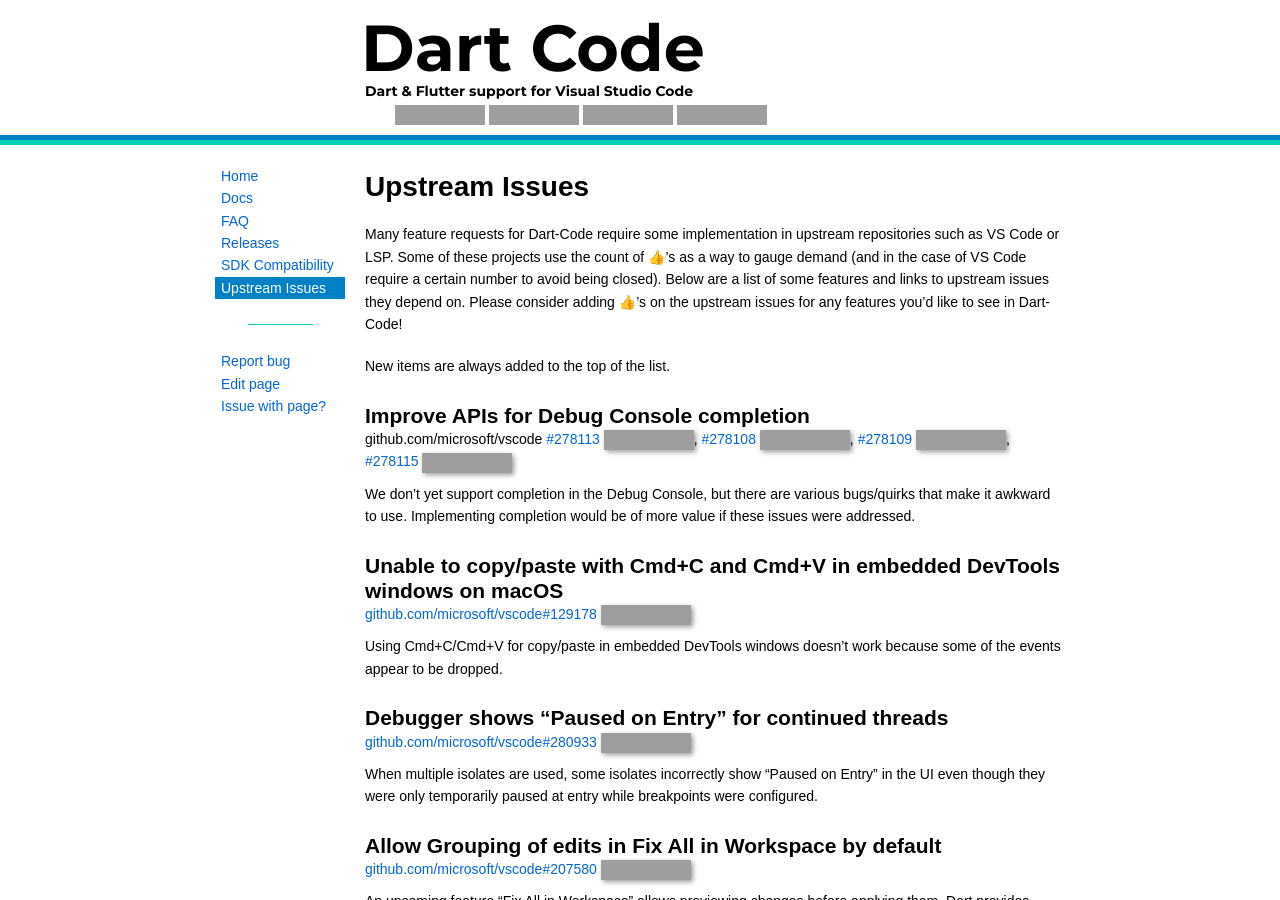
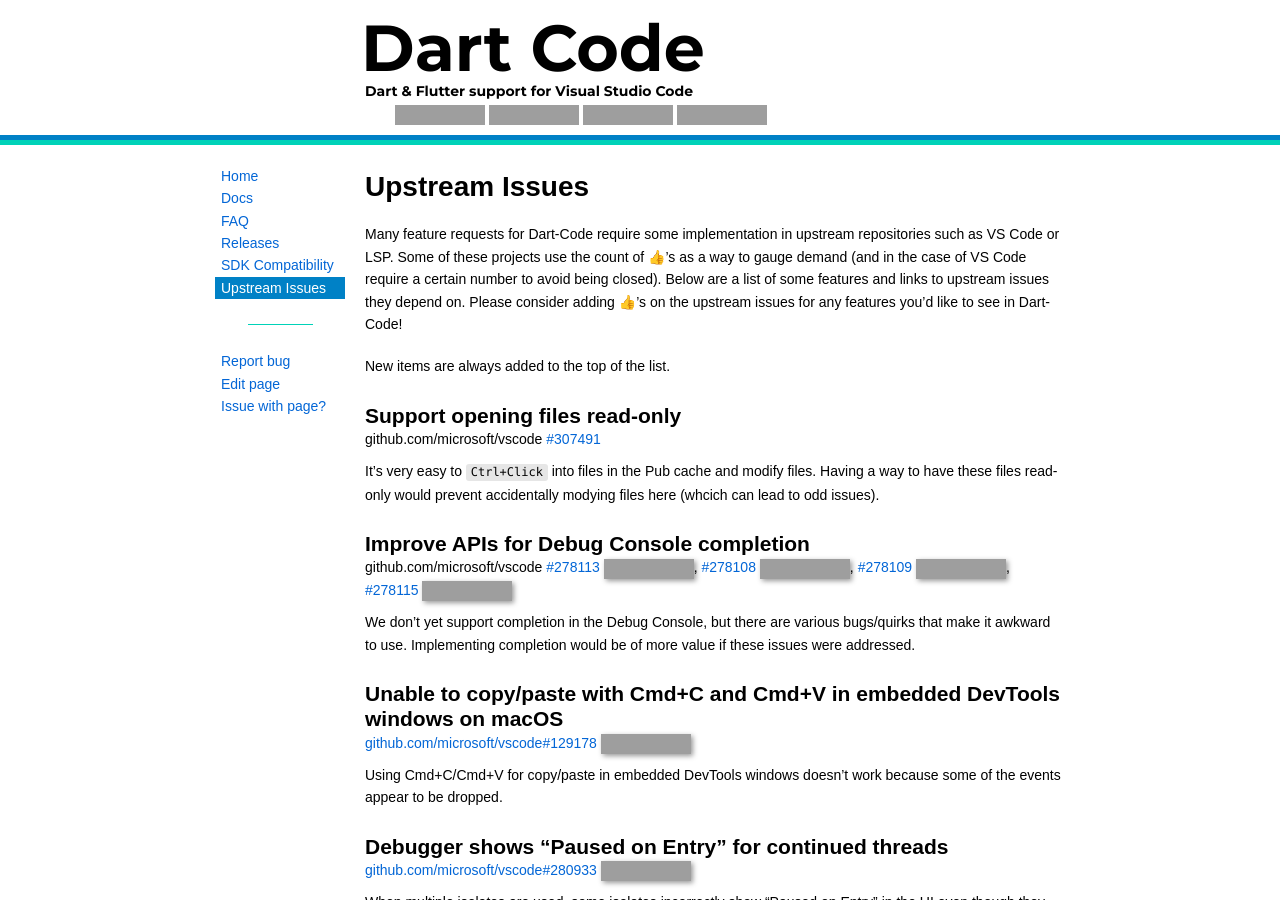
Before and after one commit to Dart-Code/Website, a Jekyll site: the page built from upstream-issues.md, in a window 1280 px wide and 900 px high, cut to the strip 0-900 px from the top of the window. Built offline with Jekyll 4.4.1, drawn with Linux system fonts in a browser that asks for light colours; grey boxes are pictures that could not be loaded.

Commit message:
Add https://github.com/microsoft/vscode/issues/307491

```diff
--- a/upstream-issues.md
+++ b/upstream-issues.md
@@ -6,6 +6,12 @@
 Many feature requests for Dart-Code require some implementation in upstream repositories such as VS Code or LSP. Some of these projects use the count of 👍's as a way to gauge demand (and in the case of VS Code require a certain number to avoid being closed). Below are a list of some features and links to upstream issues they depend on. Please consider adding 👍's on the upstream issues for any features you'd like to see in Dart-Code!
 
 New items are always added to the top of the list.
+
+## Support opening files read-only
+github.com/microsoft/vscode [#307491](https://github.com/microsoft/vscode/issues/307491)
+
+It's very easy to `Ctrl+Click` into files in the Pub cache and modify files. Having a way to have these files read-only would prevent accidentally modying files here (whcich can lead to odd issues).
+
 
 ## Improve APIs for Debug Console completion
 github.com/microsoft/vscode [#278113](https://github.com/microsoft/vscode/issues/278113) ![GitHub issue status](https://img.shields.io/github/issues/detail/state/microsoft/vscode/278113?label=%20), [#278108](https://github.com/microsoft/vscode/issues/278108) ![GitHub issue status](https://img.shields.io/github/issues/detail/state/microsoft/vscode/278108?label=%20), [#278109](https://github.com/microsoft/vscode/issues/278109) ![GitHub issue status](https://img.shields.io/github/issues/detail/state/microsoft/vscode/278109?label=%20), [#278115](https://github.com/microsoft/vscode/issues/278115) ![GitHub issue status](https://img.shields.io/github/issues/detail/state/microsoft/vscode/278115?label=%20)
```
